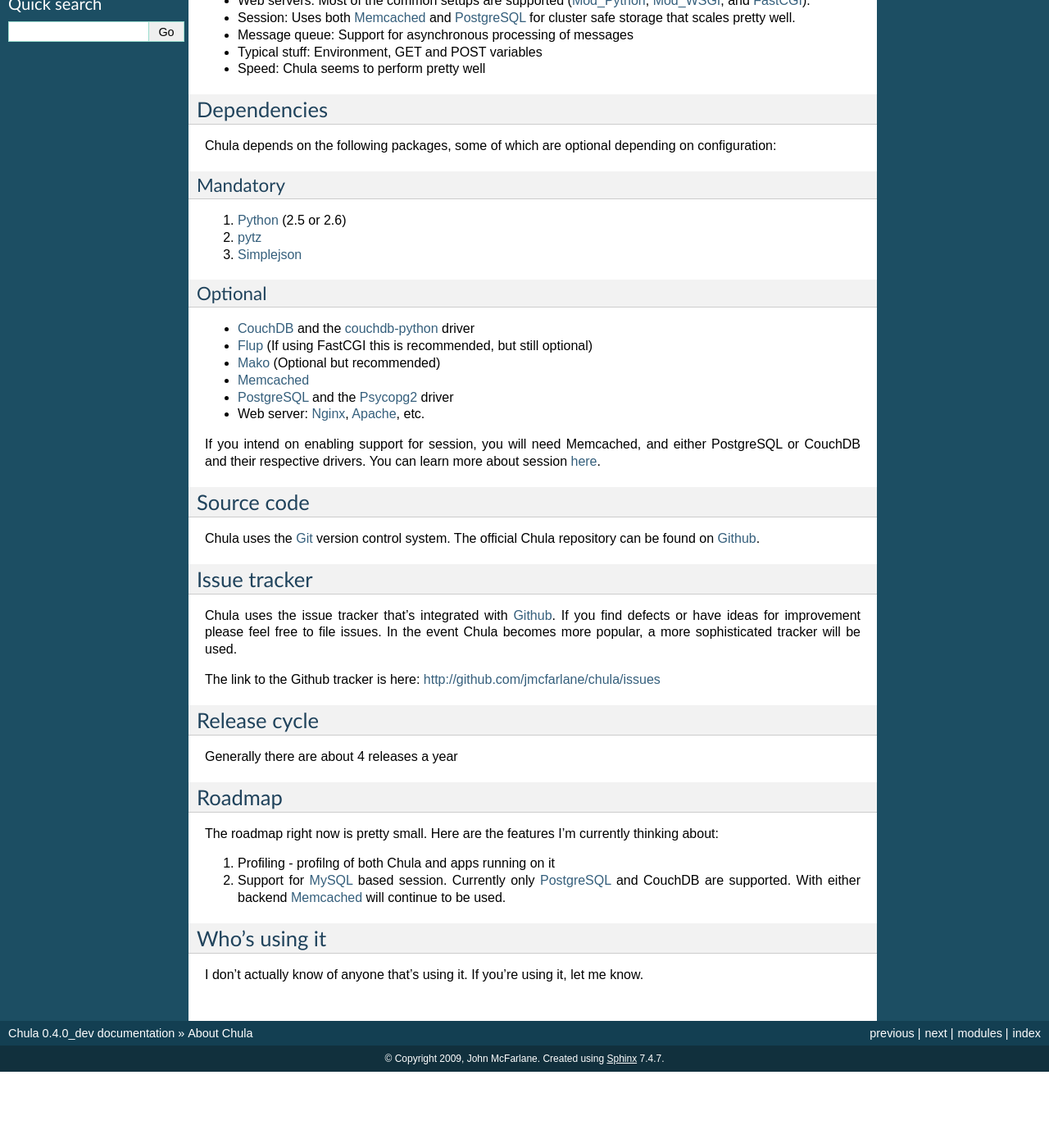
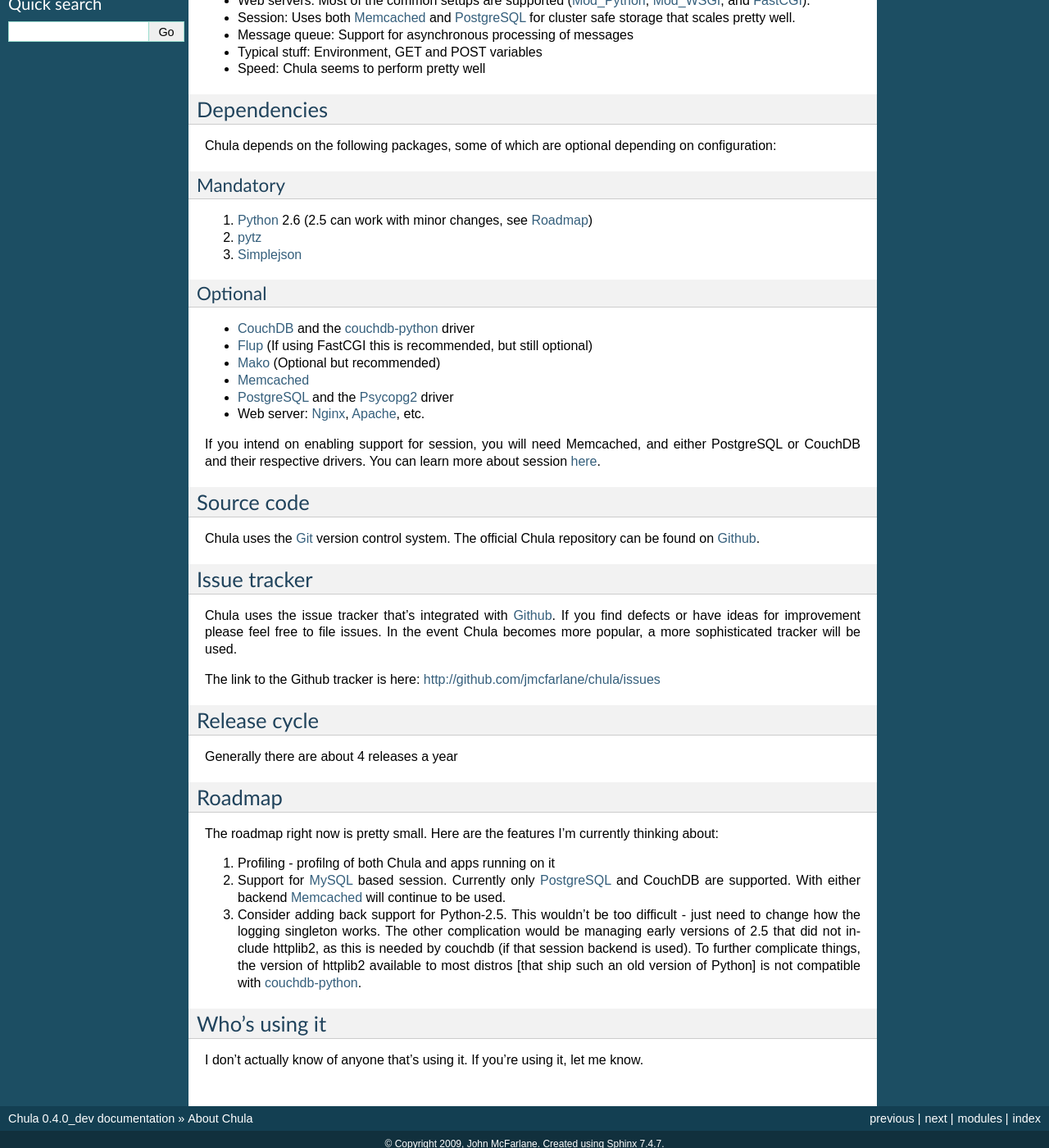
Before and after one commit to jmcfarlane/chula, a Sphinx documentation site: the page built from docs/about.rst, in a window 1280 px wide and 1400 px high, scrolled down 450 px. Shown: the whole window at 82% size. Built offline with Sphinx 7.4.7, drawn with Linux system fonts in a browser that asks for light colours; before the commit the page ends 1757 px from its top, so only the background shows below that.

Commit message:
Updates after an ubuntu vm dry run
This sets the required python version to be 2.6, and roadmap comments
about 2.5.  Updated the logger to not use the console logger unless
debugging is turned on (oops).  Moved the session backend imports such
that they only get imported when used - this means you only need the
drivers for the backends in use.  Fixed a missing comma in the nginx
config fragment, as well as setting perms on the fastcgi socket.
Removed the commented singleton on the session class, as this isn't a
singleton at all.

```diff
--- a/docs/about.rst
+++ b/docs/about.rst
@@ -43,7 +43,7 @@
 Mandatory
 ~~~~~~~~~
 
-#. Python_ (2.5 or 2.6)
+#. Python_ 2.6 (2.5 can work with minor changes, see Roadmap_)
 #. pytz_
 #. Simplejson_
 
@@ -93,6 +93,13 @@
 #. Support for MySQL_ based session.  Currently only PostgreSQL_ and
    CouchDB are supported.  With either backend Memcached_ will continue to be
    used.
+#. Consider adding back support for Python-2.5.  This wouldn't be too
+   difficult - just need to change how the logging singleton works.
+   The other complication would be managing early versions of 2.5 that
+   did not include httplib2, as this is needed by couchdb (if that
+   session backend is used).  To further complicate things, the
+   version of httplib2 available to most distros [that ship such an
+   old version of Python] is not compatible with couchdb-python_.
 
 Who's using it
 ++++++++++++++
```
Also changed, not shown: docs/getting_started.rst (+8 -1 lines), 2 other files.
